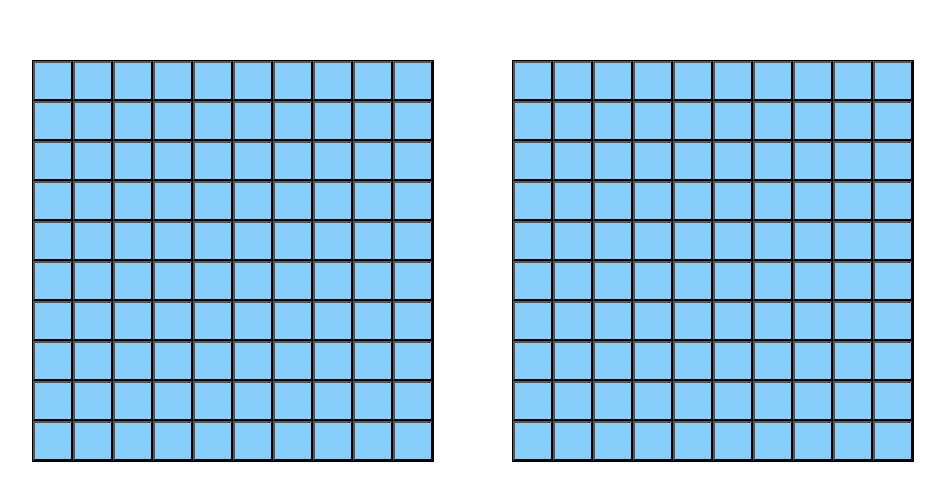
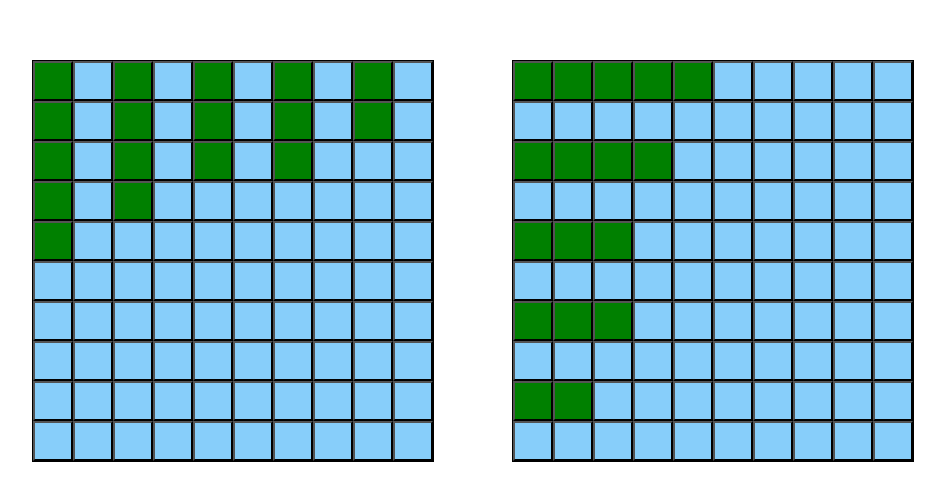
Before and after one commit to julianchso/odin-battleship, a React (Vite) app in the folder battleship-game/: page / in a window 1280 px wide. Shown: the part 139-640 px from the top of the page, without its empty margins (167-1112 px from the left). Built offline with nearby package versions, Linux system fonts and the light colour scheme.

Commit message:
add turn based moves

```diff
--- a/battleship-game/src/App.tsx
+++ b/battleship-game/src/App.tsx
@@ -1,19 +1,72 @@
+import React from 'react';
+import { useState } from 'react';
+
 import { Gameboard } from './components/Gameboard';
 import createGameBoard from './game/createGameboard';
+import { attack, getComputerMoves } from './game/playerActions';
+
 import './App.css';
 
 function App() {
-  const playerBoard = createGameBoard(10);
-  const computerBoard = createGameBoard(10);
+  const [playerBoard] = useState(createPlayerBoard);
+  const [computerBoard] = useState(createComputerBoard);
+  const [turns, setTurn] = useState<'player' | 'computer'>('player');
+  const [winner, setWinner] = useState<'player' | 'computer' | null>(null);
+
+  function createPlayerBoard() {
+    const board = createGameBoard(10);
+
+    board.placeShip(0, 0, 5, 'vertical');
+    board.placeShip(0, 2, 4, 'vertical');
+    board.placeShip(0, 4, 3, 'vertical');
+    board.placeShip(0, 6, 3, 'vertical');
+    board.placeShip(0, 8, 2, 'vertical');
+
+    return board;
+  }
+
+  function createComputerBoard() {
+    const board = createGameBoard(10);
+
+    board.placeShip(0, 0, 5, 'horizontal');
+    board.placeShip(2, 0, 4, 'horizontal');
+    board.placeShip(4, 0, 3, 'horizontal');
+    board.placeShip(6, 0, 3, 'horizontal');
+    board.placeShip(8, 0, 2, 'horizontal');
+
+    return board;
+  }
+
+  function handlePlayerAttack(row: number, col: number) {
+    const gameOver = attack(row, col, computerBoard);
+
+    if (gameOver) {
+      setWinner('player');
+    }
+
+    setTurn('computer');
+  }
+
+  function handleComputerAttack() {
+    const { row, col } = getComputerMoves();
+    const gameOver = attack(row, col, playerBoard);
+
+    if (gameOver) {
+      setWinner('computer');
+    }
+
+    setTurn('player');
+  }
 
   return (
     <>
+      <h1>{winner === null ? '' : winner === 'player' ? 'Player Wins!' : 'Computer Wins!'}</h1>
       <div className='gameboard_playarea'>
         <div>
-          <Gameboard gameboard={playerBoard} />
+          <Gameboard gameboard={playerBoard} handleAttack={handleComputerAttack} />
         </div>
         <div>
-          <Gameboard gameboard={computerBoard} />
+          <Gameboard gameboard={computerBoard} handleAttack={handlePlayerAttack} />
         </div>
       </div>
     </>
--- a/battleship-game/src/components/Gameboard.tsx
+++ b/battleship-game/src/components/Gameboard.tsx
@@ -3,20 +3,25 @@ import createGameBoard from '../game/createGameboard';
 type Gameboard = ReturnType<typeof createGameBoard>;
 type GameboardProps = {
   gameboard: Gameboard;
+  handleAttack?: (row: number, col: number) => void;
 };
 
-function Gameboard({ gameboard }: GameboardProps) {
+function Gameboard({ gameboard, handleAttack }: GameboardProps) {
   return (
     <>
       <div className='gameboard_grid'>
-        {gameboard.grid.flat().map((cell, index) => (
-          <button
-            key={index}
-            className={`gameboard_cell ${cell === null ? 'gameboard_cell-water' : 'gameboard_cell-ship'}`}
-          >
-            {cell === null ? '' : ''}
-          </button>
-        ))}
+        {gameboard.grid.map((row, rowIndex) =>
+          row.map((cell, colIndex) => (
+            <button
+              key={`${rowIndex}-${colIndex}`}
+              onClick={() => handleAttack?.(rowIndex, colIndex)}
+              disabled={!handleAttack}
+              className={`gameboard_cell ${cell === null ? 'gameboard_cell-water' : 'gameboard_cell-ship'}`}
+            >
+              {cell === null ? '' : ''}
+            </button>
+          )),
+        )}
       </div>
     </>
   );
--- a/battleship-game/src/game/createGameboard.ts
+++ b/battleship-game/src/game/createGameboard.ts
@@ -15,11 +15,7 @@ export default function createGameBoard(GBLength: number) {
     shipLength: number,
     alignment: 'horizontal' | 'vertical',
   ) {
-    const shipsLength = [2, 3, 3, 4, 5];
-
-    for (let i = 0; i < shipsLength.length; i++) {
-      shipList.push(createShip(shipsLength[i]));
-    }
+    createShip(shipLength);
 
     if (alignment == 'horizontal') {
       if (col + shipLength > GBLength) {
--- a/battleship-game/src/game/createShip.ts
+++ b/battleship-game/src/game/createShip.ts
@@ -9,6 +9,7 @@ export function createShip(length: number) {
     },
 
     isSunk() {
+      console.log(`Ship length ${length}: ${hits}/${length}`);
       return hits >= length;
     },
   };
--- a/battleship-game/src/game/playerActions.ts
+++ b/battleship-game/src/game/playerActions.ts
@@ -1 +1,18 @@
-export default function playerAction() {}
+import type { Gameboard } from '../components/Gameboard';
+
+function attack(row: number, col: number, boardAttacked: Gameboard) {
+  boardAttacked.receiveAttack(row, col);
+
+  // console.log(boardAttacked);
+
+  return boardAttacked.allShipsSunk();
+}
+
+function getComputerMoves() {
+  // TODO;
+  const row = 0;
+  const col = 0;
+  return { row, col };
+}
+
+export { attack, getComputerMoves };
```
